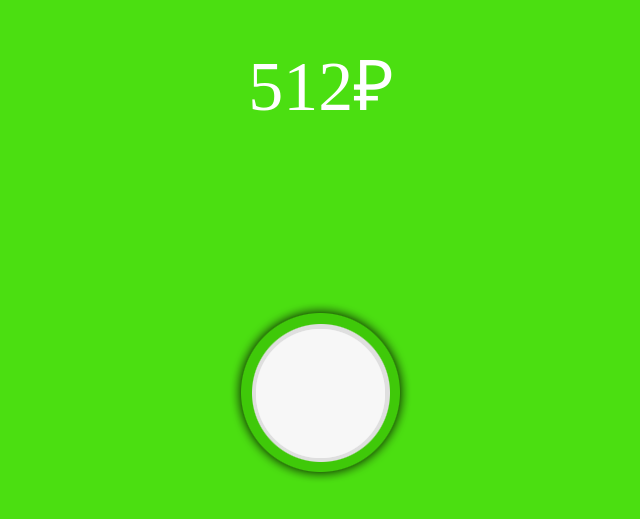
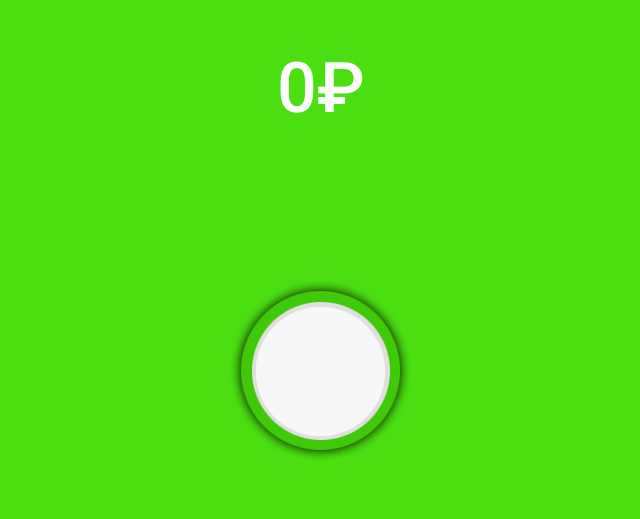
Before and after one commit to DanielPetelin/HitTheMoney, a plain HTML site: page index.html in a window 1280 px wide. Shown: the part 135-654 px from the top of the page, without its empty margins (319-959 px from the left). Drawn offline with Linux system fonts and the light colour scheme.

Commit message:
add final commit for now

```diff
--- a/css/style.css
+++ b/css/style.css
@@ -1,17 +1,18 @@
 p {
+      font-family: 'Roboto', sans-serif;
       position: relative;
       font-size: 70px;
       color: white;
       text-align: center;
 }
 .btn {
-      margin-top: 100px;
+      margin-top: 80px;
       background-image: url(../img/BtnImg.png);
       height: 184px;
       width: 184px;
       border:none;
       outline: none;
-      margin-bottom: 80px;
+      margin-bottom: 90px;
 }
 .canvas {
       position: absolute;
--- a/index.html
+++ b/index.html
@@ -4,11 +4,12 @@
       <meta charset="UTF-8">
       <meta name="viewport" content="width=device-width, initial-scale=1.0">
       <title>Hit The Money</title>
+      <link href="https://fonts.googleapis.com/css2?family=Roboto:wght@500&display=swap" rel="stylesheet">
       <link rel="stylesheet" href="./css/style.css">
 </head>
 <body bgcolor="#4bdf11">
       <div class="canvas">
-            <p>512₽</p>
+            <p class="money" value="0">0₽</p>
             <button class="btn"></button>
       </div>
       <script src="./js/script.js"></script>
--- a/js/script.js
+++ b/js/script.js
@@ -0,0 +1,8 @@
+let yourMoney = document.querySelector(".money");
+let money = 0;
+
+document.querySelector(".btn").onclick = function() {
+      money += 1;
+
+      document.querySelector(".money").innerHTML = money + "₽";
+}
```
